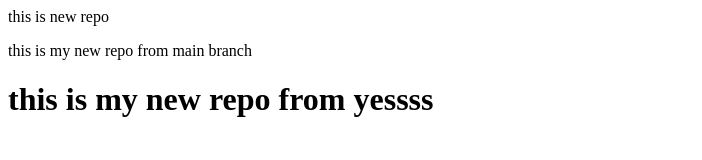
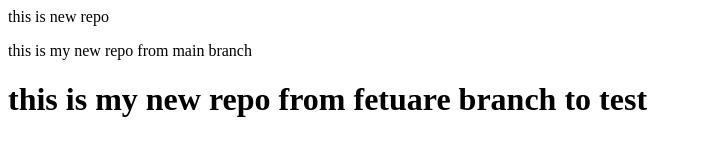
Before and after one commit to jeevansandhu-1507/globalrepo, a plain HTML site: page index.html in a window 1280 px wide. Shown: the whole page, without its empty margins (0-702 px from the left). Drawn offline with Linux system fonts and the light colour scheme.

Commit message:
added yess

```diff
--- a/index.html
+++ b/index.html
@@ -1,3 +1,3 @@
 <p>this is new repo </p>
 <p>this is my new repo from main branch</p>
-<h1>this is my new repo from yessss</h1>
+<h1>this is my new repo from fetuare branch to test</h1>
```
